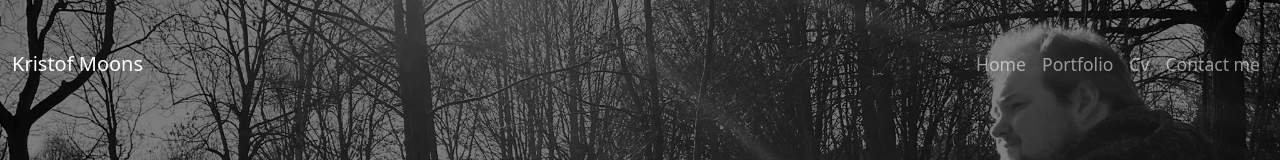
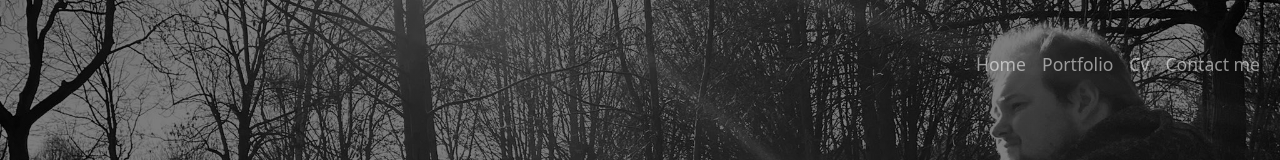
Before and after one commit to kristofmoons/porfolio, a React (Create React App) app: page / in a window 1280 px wide. Shown: the top 160 px of the page. Built offline with nearby package versions, Linux system fonts and the light colour scheme.

Commit message:
update nav landing

```diff
--- a/src/pages/LandingPage.js
+++ b/src/pages/LandingPage.js
@@ -20,11 +20,15 @@ export default function LandingPage() {
     const [navSize, setnavSize] = useState("10rem");
     const [navColor, setnavColor] = useState("transparent");
     const [borderColor, setBorderColor] = useState("transparent");
+    const [color, setColor] = useState("transparent");
+
 
     const listenScrollEvent = () => {
         window.scrollY > 10 ? setnavColor("#212121") : setnavColor("transparent");
         window.scrollY > 10 ? setnavSize("auto") : setnavSize("8rem");
         window.scrollY > 10 ? setBorderColor("3px solid cornflowerblue") : setBorderColor("0px solid transparent");
+        window.scrollY > 10 ? setColor("#fff") : setColor("transparent");
+
 
     };
     useEffect(() => {
@@ -41,7 +45,7 @@ export default function LandingPage() {
                 <nav className="navbar navbar-expand-md navbar-dark fixed-top"
                      style={{backgroundColor: navColor, height: navSize, transition: "all 1s", borderBottom: borderColor}}>
                     <div className="container-fluid">
-                        <a className="navbar-brand" href="/">Kristof Moons</a>
+                        <a className="navbar-brand" style={{color:color}} href="/">Kristof Moons</a>
                         <button className="navbar-toggler" type="button" data-bs-toggle="collapse"
                                 data-bs-target="#navbarSupportedContent" aria-controls="navbarSupportedContent"
                                 aria-expanded="false" aria-label="Toggle navigation">
```
